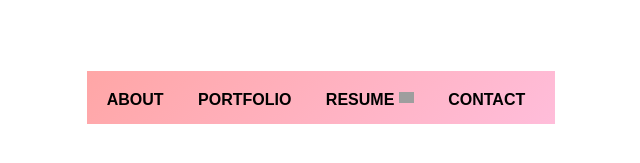
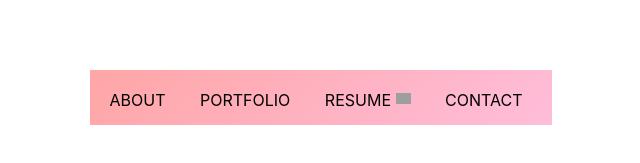
Before and after one commit to jevans10/portfolioOld, a plain HTML site: page navigation.html in a window 1280 px wide. Shown: the part 303-466 px from the top of the page, without its empty margins (319-959 px from the left). Drawn offline with Linux system fonts and the light colour scheme; grey boxes are pictures that could not be loaded; a web font is replaced by a local one.

Commit message:
Update navigation.html

```diff
--- a/navigation.html
+++ b/navigation.html
@@ -25,8 +25,6 @@ nav {
   background: linear-gradient(135deg, #ffa6a6, #ffbdda); /* Orange to pink gradient */
   padding: 10px;
   text-align: center;
-  font-family: "dm sans", sans-serif; /* Changed font-family to "dm sans" */
-  font-weight: 700;
 }
 
 nav ul {
```
